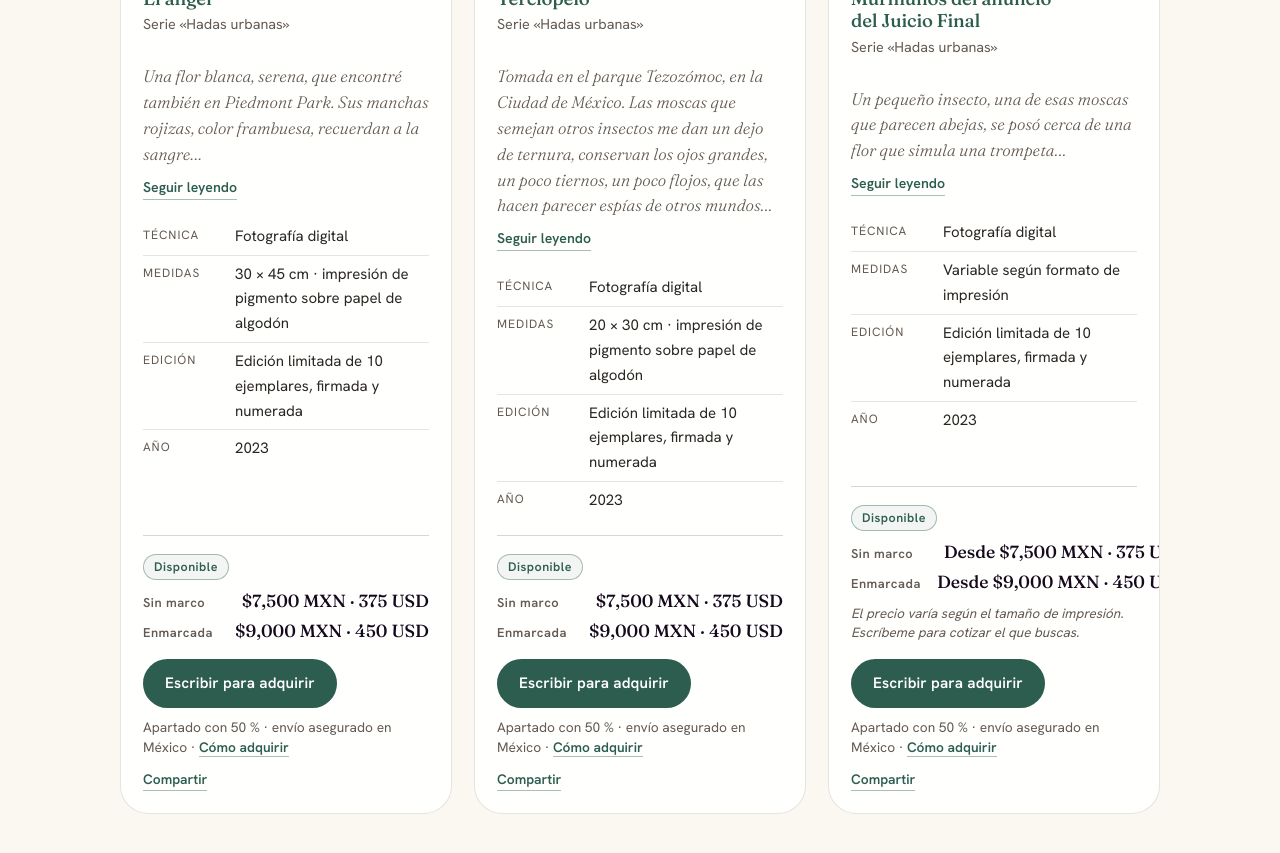
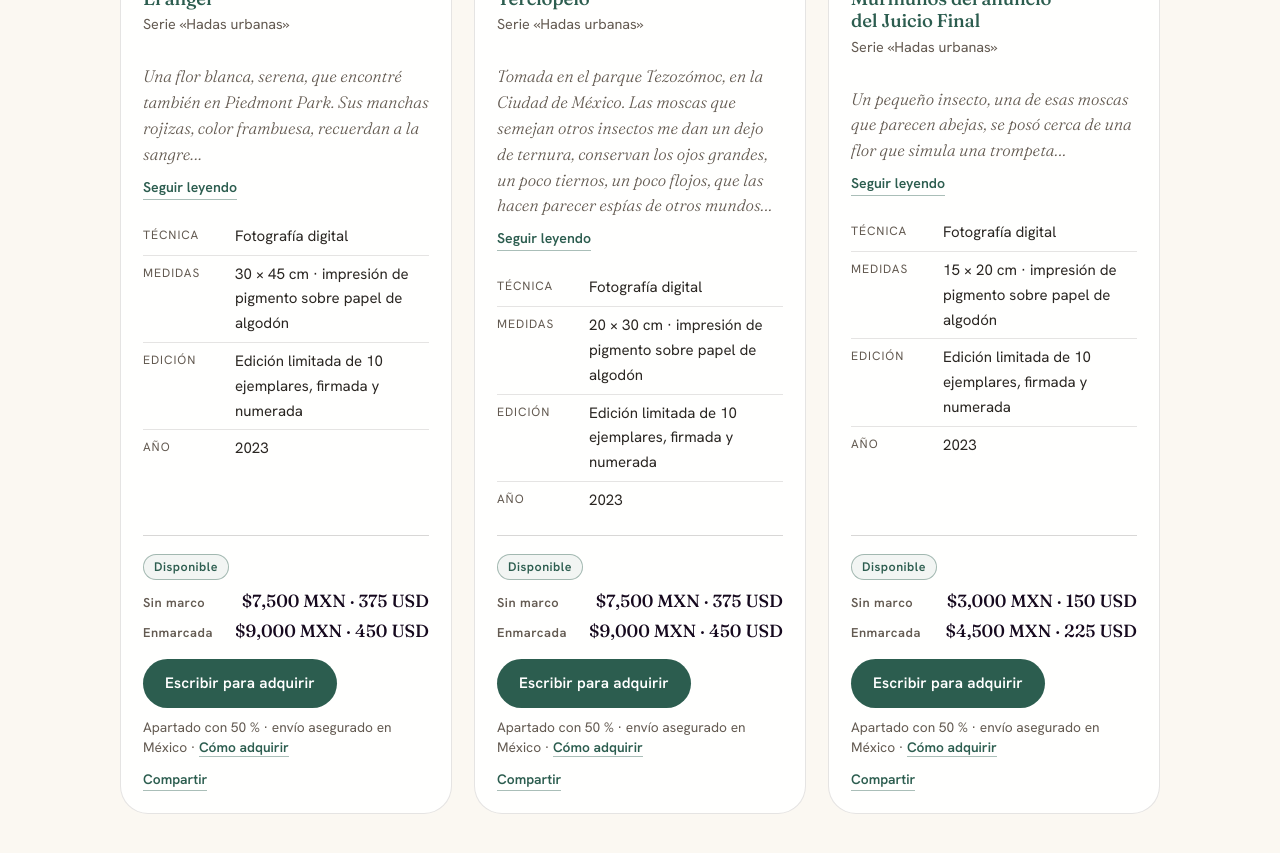
Before and after one commit to LiberPH/libertad-pantoja_site, a Jekyll site: the page built from obra.html, in a window 1280 px wide and 900 px high, scrolled down 7041 px. Shown: the top 853 px of the window. Built offline with Jekyll 4.4.1, drawn with Linux system fonts in a browser that asks for light colours.

Commit message:
Murmullos del anuncio del Juicio Final: 15 × 20 cm, $3,000 MXN ($4,500 enmarcada)
Co-Authored-By: Claude Opus 5.5 <noreply@anthropic.com>

```diff
--- a/_data/obras.yml
+++ b/_data/obras.yml
@@ -374,12 +374,11 @@
   subtitle: "Serie «Hadas urbanas»"
   year: "2023"
   technique: "Fotografía digital"
-  dimensions: "Variable según formato de impresión"
+  dimensions: "15 × 20 cm · impresión de pigmento sobre papel de algodón"
   edition: "Edición limitada de 10 ejemplares, firmada y numerada"
   status: "disponible"
-  price: "Desde $7,500 MXN · 375 USD"
-  price_framed: "Desde $9,000 MXN · 450 USD"
-  price_varies: true
+  price: "$3,000 MXN · 150 USD"
+  price_framed: "$4,500 MXN · 225 USD"
   image: "/assets/img/obra/murmullos-del-juicio-final.jpg"
   image_width: 1200
   image_height: 901
@@ -402,7 +401,7 @@
 #   dimensions: "XX × XX cm"
 #   edition: "Pieza única o variación irrepetible"
 #   status: "proximamente"
-#   price: "Desde $7,500 MXN · 375 USD"
+#   price: "$3,000 MXN · 150 USD"
 #   image: "/assets/img/obra/<imagen>.jpg"
 #   featured: false
 #   description: "Impresión fotográfica más intervención manual."
```
